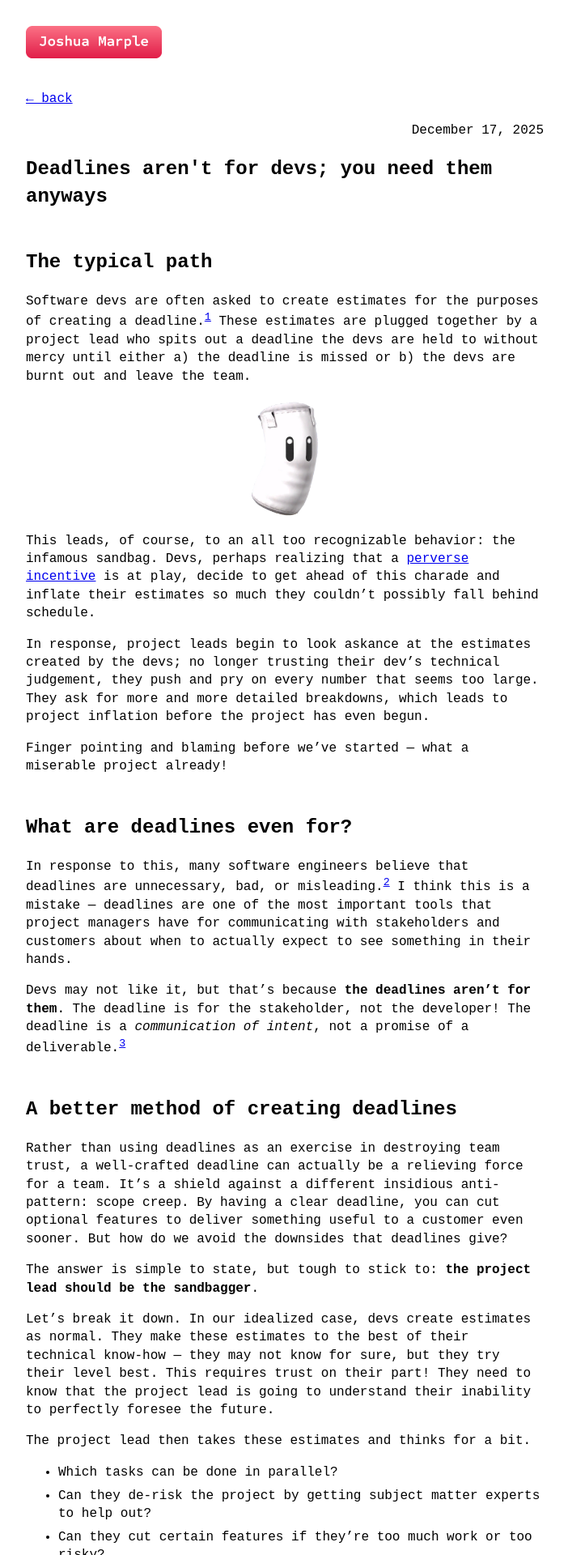
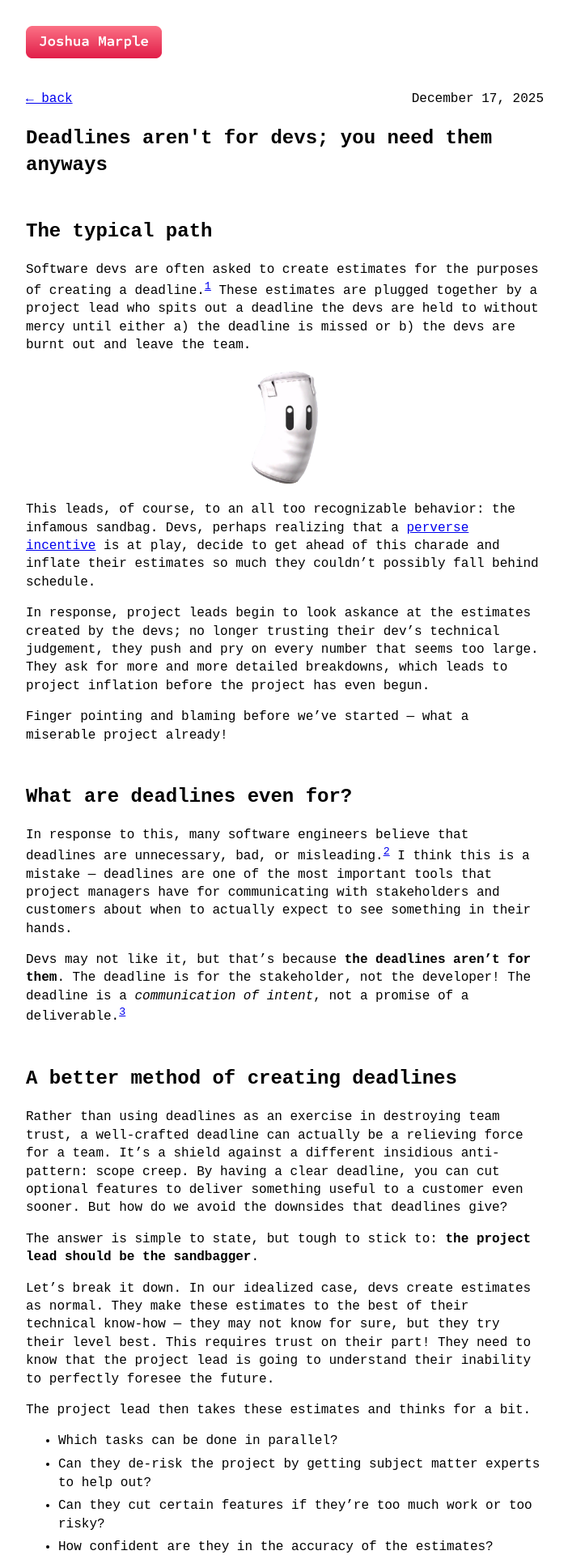
Before and after one commit to joshuaMarple/joshuamarple.github.io, a Jekyll site: the page built from _posts/2025-12-17-estimation-deadlines.md, in a window 1280 px wide. Shown: the top 1920 px of the page at 81% size, without its empty margins (288-990 px from the left). Built offline with Jekyll 4.4.1, drawn with Linux system fonts in a browser that asks for light colours.

Commit message:
Inline back link and date in post header
🤖 Generated with [Claude Code](https://claude.com/claude-code)

Co-Authored-By: Claude Opus 4.5 <noreply@anthropic.com>

```diff
--- a/_layouts/post.html
+++ b/_layouts/post.html
@@ -2,12 +2,11 @@
 layout: default
 ---
 
-{%-include back_link.html-%}
-
 <article>
-  <p class="post-meta">
+  <div class="post-header">
+    <a href="{{ "/" | relative_url }}">{{ site.theme_config.back_home_text }}</a>
     <time datetime="{{ page.date }}">{{ page.date | date: "%B %d, %Y" }}</time>
-  </p>
+  </div>
 
   <h1>{{ page.title }}</h1>
 
--- a/_sass/no-style-please.scss
+++ b/_sass/no-style-please.scss
@@ -38,6 +38,12 @@ body {
 }
 
 .post-meta { text-align: right; }
+
+.post-header {
+  display: flex;
+  justify-content: space-between;
+  align-items: center;
+}
 
 h2, h3, h4, h5, h6 { margin-top: 3rem; }
 
```
